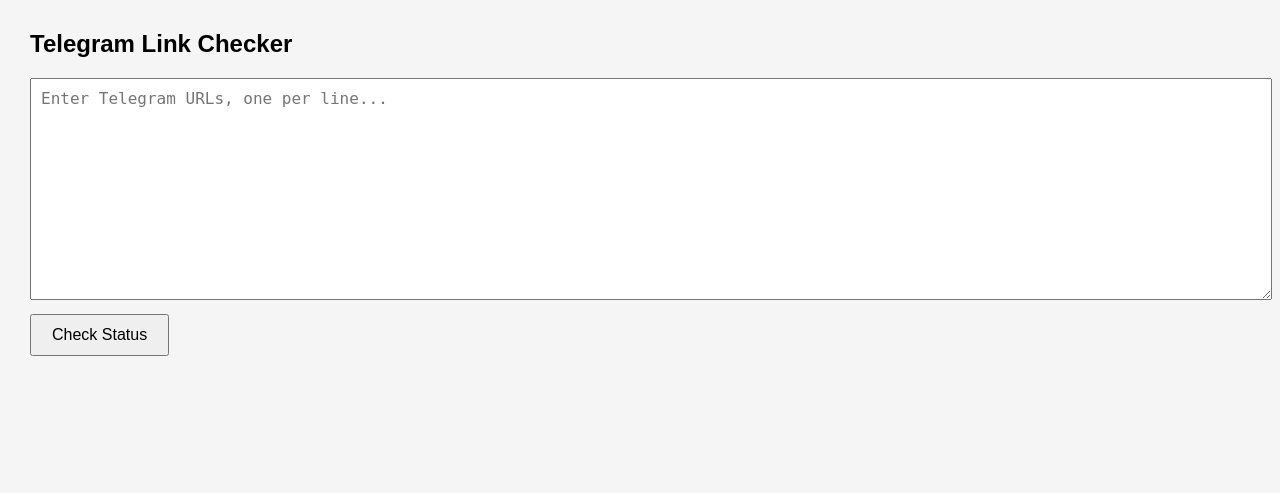
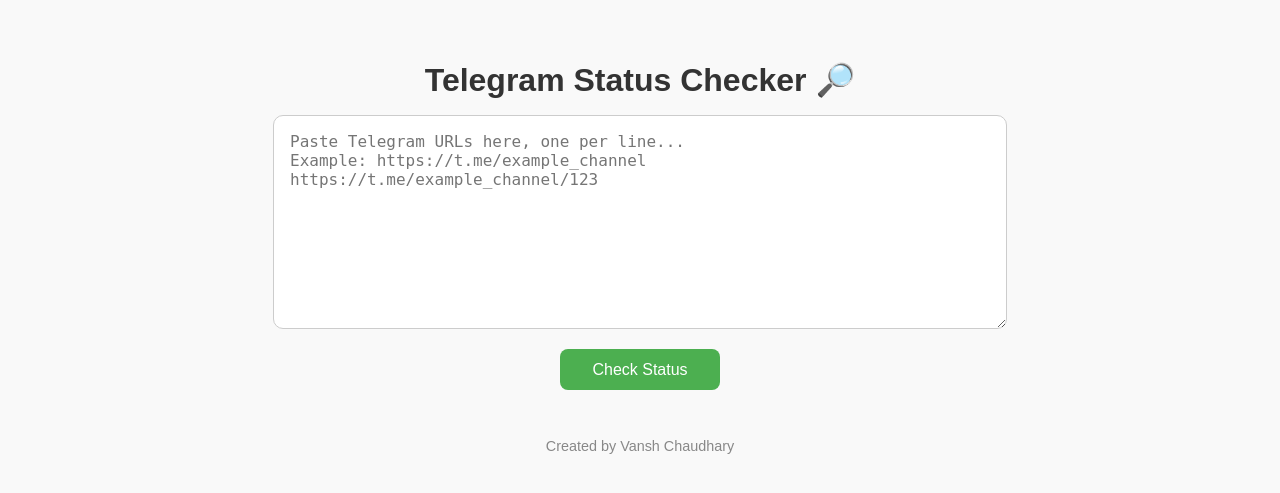
Before and after one commit to vchaudhary-eng/telegram-status-checker, a FastAPI app: page / in a window 1280 px wide. Shown: the top 493 px of the page. Run offline with FastAPI, Linux system fonts and the light colour scheme.

Commit message:
Update index.html

```diff
--- a/templates/index.html
+++ b/templates/index.html
@@ -1,57 +1,153 @@
 <!DOCTYPE html>
 <html lang="en">
 <head>
-  <meta charset="UTF-8" />
-  <title>Telegram Link Checker</title>
+  <meta charset="UTF-8">
+  <title>Telegram Status Checker</title>
+  <meta name="viewport" content="width=device-width, initial-scale=1.0">
   <style>
-    body { font-family: sans-serif; margin: 30px; background: #f5f5f5; }
-    textarea { width: 100%; height: 200px; font-size: 16px; padding: 10px; }
-    button { margin-top: 10px; padding: 10px 20px; font-size: 16px; }
-    table { margin-top: 20px; width: 100%; border-collapse: collapse; }
-    th, td { border: 1px solid #aaa; padding: 8px; text-align: left; }
-    th { background: #eee; }
+    body {
+      font-family: sans-serif;
+      background: #f9f9f9;
+      padding: 2rem;
+      text-align: center;
+    }
+
+    h1 {
+      color: #333;
+      margin-bottom: 1rem;
+    }
+
+    textarea {
+      width: 90%;
+      max-width: 700px;
+      height: 180px;
+      padding: 1rem;
+      font-size: 1rem;
+      border-radius: 10px;
+      border: 1px solid #ccc;
+      resize: vertical;
+    }
+
+    button {
+      margin-top: 1rem;
+      padding: 0.7rem 2rem;
+      font-size: 1rem;
+      background-color: #4CAF50;
+      color: white;
+      border: none;
+      border-radius: 8px;
+      cursor: pointer;
+    }
+
+    button:hover {
+      background-color: #45a049;
+    }
+
+    table {
+      margin: 2rem auto;
+      border-collapse: collapse;
+      width: 95%;
+      max-width: 900px;
+      background: #fff;
+      box-shadow: 0 0 10px rgba(0,0,0,0.05);
+    }
+
+    th, td {
+      border: 1px solid #ddd;
+      padding: 0.8rem;
+    }
+
+    th {
+      background-color: #f2f2f2;
+    }
+
+    .active { color: green; font-weight: bold; }
+    .removed { color: red; font-weight: bold; }
+    .suspended { color: orange; font-weight: bold; }
+
+    footer {
+      margin-top: 3rem;
+      color: #888;
+      font-size: 0.9rem;
+    }
   </style>
 </head>
 <body>
-  <h2>Telegram Link Checker</h2>
-  <form id="form">
-    <textarea id="urls" placeholder="Enter Telegram URLs, one per line..."></textarea>
+
+  <h1>Telegram Status Checker 🔎</h1>
+
+  <form id="checker-form">
+    <textarea id="url-input" placeholder="Paste Telegram URLs here, one per line...&#10;Example: https://t.me/example_channel&#10;https://t.me/example_channel/123"></textarea>
+    <br>
     <button type="submit">Check Status</button>
   </form>
 
-  <table id="resultTable" style="display:none;">
+  <table id="results-table" style="display: none;">
     <thead>
       <tr>
-        <th>URL</th>
+        <th>Telegram URL</th>
         <th>Status</th>
       </tr>
     </thead>
     <tbody></tbody>
   </table>
 
+  <footer>Created by Vansh Chaudhary</footer>
+
   <script>
-    document.getElementById('form').addEventListener('submit', async function(e) {
+    const form = document.getElementById('checker-form');
+    const input = document.getElementById('url-input');
+    const table = document.getElementById('results-table');
+    const tbody = table.querySelector('tbody');
+
+    form.addEventListener('submit', async (e) => {
       e.preventDefault();
-      const raw = document.getElementById('urls').value;
-      const urlList = raw.split('\n').map(line => line.trim()).filter(line => line);
-      if (urlList.length === 0) return alert('Please enter some URLs.');
+      const urls = input.value.split('\n').map(url => url.trim()).filter(Boolean);
 
-      const res = await fetch('/api/verify', {
-        method: 'POST',
-        headers: { 'Content-Type': 'application/json' },
-        body: JSON.stringify({ urls: urlList })
-      });
+      if (urls.length === 0) {
+        alert("Please enter at least one Telegram URL.");
+        return;
+      }
 
-      const data = await res.json();
-      const tbody = document.querySelector('#resultTable tbody');
       tbody.innerHTML = '';
-      data.results.forEach(item => {
-        const tr = document.createElement('tr');
-        tr.innerHTML = `<td>${item.url}</td><td>${item.status}</td>`;
-        tbody.appendChild(tr);
-      });
-      document.getElementById('resultTable').style.display = 'table';
+      table.style.display = 'table';
+
+      for (const url of urls) {
+        const row = document.createElement('tr');
+        row.innerHTML = `<td>${url}</td><td>Checking...</td>`;
+        tbody.appendChild(row);
+
+        try {
+          const res = await fetch('/api/verify', {
+            method: 'POST',
+            headers: { 'Content-Type': 'application/json' },
+            body: JSON.stringify({ urls: [url] })
+          });
+
+          if (!res.ok) throw new Error('Network error');
+          const data = await res.json();
+          const status = data[0]?.status || 'Unknown';
+
+          let statusClass = '';
+          let symbol = '';
+          if (status === 'Active') {
+            statusClass = 'active';
+            symbol = '🟢';
+          } else if (status === 'Removed') {
+            statusClass = 'removed';
+            symbol = '🔴';
+          } else if (status === 'Suspended') {
+            statusClass = 'suspended';
+            symbol = '⚠️';
+          }
+
+          row.cells[1].innerHTML = `<span class="${statusClass}">${symbol} ${status}</span>`;
+        } catch (err) {
+          row.cells[1].innerHTML = `<span class="suspended">⚠️ Error</span>`;
+        }
+      }
     });
   </script>
+
 </body>
 </html>
```
